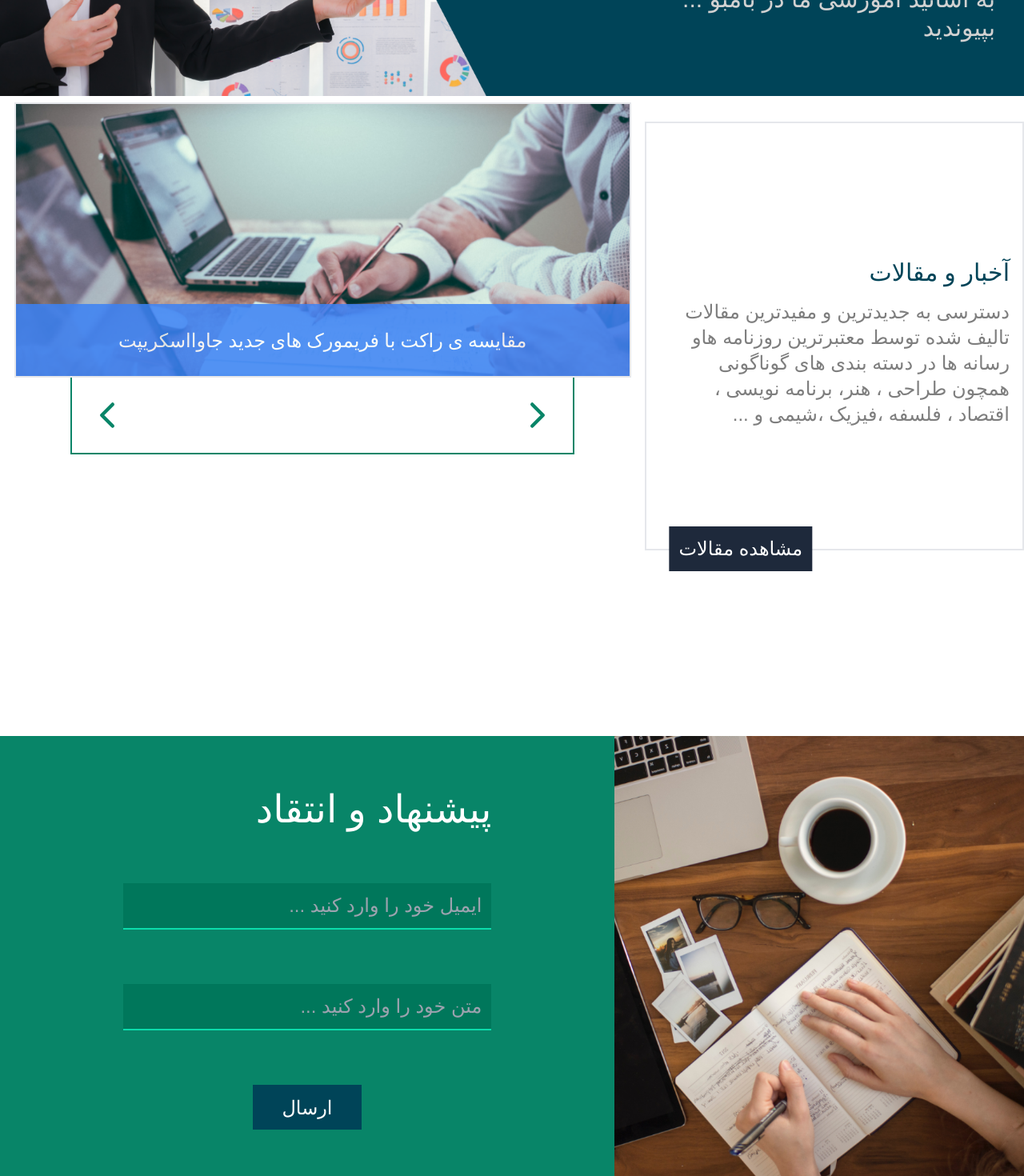
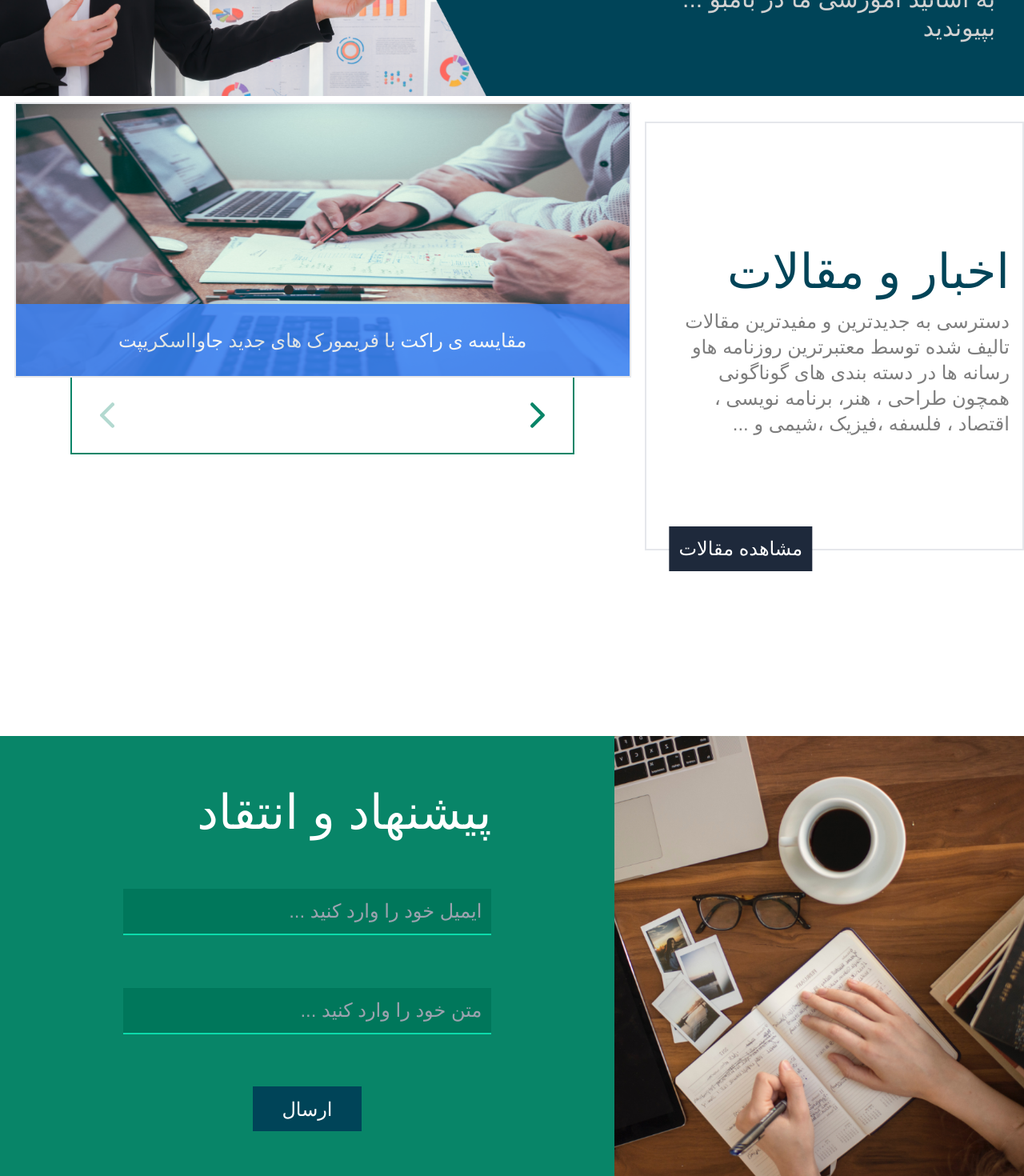
Before and after one commit to sepideh-sharifani/BambooAcademy, a React (Create React App) app: page /landing in a window 1280 px wide. Shown: the part 3080-4550 px from the top of the page at 80% size. Built offline with nearby package versions, Linux system fonts and the light colour scheme.

Commit message:
landing suggestion form and slider implemented!

```diff
--- a/src/pages/landing/components/index.tsx
+++ b/src/pages/landing/components/index.tsx
@@ -2,7 +2,7 @@ import GeneralInfo from "./general-info";
 import LandingCourses from "./landing-coureses/landing-courses";
 import RoadMap from "./road-map/road-map";
 import News from "./news/news";
-import Suggestions from "./suggestions";
+import Suggestions from "./suggestions/suggestions";
 import HeaderContentLandingRoute from "./header-content-landing-route";
 
 export { GeneralInfo , LandingCourses, RoadMap, News, Suggestions, HeaderContentLandingRoute };
--- a/src/pages/landing/components/news/article.tsx
+++ b/src/pages/landing/components/news/article.tsx
@@ -10,7 +10,7 @@ export default function Article() {
       flex flex-col justify-center p-4`}
         dir="rtl"
       >
-        <h2 className={`text-[#004458] text-3xl py-4`}>{"آخبار و مقالات"}</h2>
+        <h2 className={`text-[#004458] text-6xl py-4 font-Lalezar `}>{"اخبار و مقالات"}</h2>
         <p className={`text-[#7E7E7E] text-ellipsis font-WYekan text-2xl`}>
           {
             " دسترسی به جدیدترین و مفیدترین مقالات تالیف شده توسط معتبرترین روزنامه هاو رسانه ها در دسته بندی های گوناگونی همچون طراحی ، هنر، برنامه نویسی ، اقتصاد ، فلسفه ،فیزیک ،شیمی و ... "
--- a/src/pages/landing/components/news/slider.tsx
+++ b/src/pages/landing/components/news/slider.tsx
@@ -1,14 +1,65 @@
+import {  useState } from "react";
 import { IoChevronBack } from "react-icons/io5";
 import { IoChevronForward } from "react-icons/io5";
+import imgOne from "./../../../../assets/scott-graham-5fNmWej4tAA-unsplash.png";
+import imgTwo from "./../../../../assets/brooke-cagle-g1Kr4Ozfoac-unsplash.png";
+import imgThree from "./../../../../assets/neonbrand-1-aA2Fadydc-unsplash.png";
+import imgFour from "./../../../../assets/neonbrand-zFSo6bnZJTw-unsplash.png";
 
-export default function Slider(){
+const sources: any[] = [imgOne, imgTwo, imgThree, imgFour];
 
-    return <div
+function Image({ index }: { index: number }) {
+  return (
+    <img
+      className="absolute w-full h-full -z-10"
+      alt={`unsplash`}
+      src={sources[index]}
+      width="100%"
+      height="100%"
+    />
+  );
+}
+
+function Dots({ index }: { index: number }) {
+  return (
+    <div className={`flex justify-center gap-4 items-center `}>
+      {sources.map((_, dotIndex) => {
+        return (
+          <div
+            key={dotIndex.toString()}
+            className={`w-[12px] h-[12px] rounded-full bg-[#303030] ${
+              dotIndex === index ? `` : `opacity-50`
+            } `}
+          ></div>
+        );
+      })}
+    </div>
+  );
+}
+
+export default function Slider() {
+  const [sourceIndex, setIndex] = useState<number>(0);
+
+  const previousCallBack = () => {
+    if (sourceIndex > 0) setIndex(sourceIndex - 1);
+  };
+
+  const nextCallBack = () => {
+    console.log("smt");
+    if (sourceIndex < sources.length - 1) setIndex(sourceIndex + 1);
+  };
+
+  return (
+    <div
       className={` p-2 flex flex-col justify-center items-center w-[63%] h-[57vh] max-lg:w-full`}
     >
       <div
-      className={` border-2 border-gray max-w-[48.1875rem] max-h-[32.625rem] w-full h-full relative flex flex-col justify-end bg-news bg-cover`}
+        className={` border-2 border-gray max-w-[48.1875rem] max-h-[32.625rem] w-full h-full relative
+       flex gap-3 flex-col justify-end
+        `}
       >
+        <Image index={sourceIndex} />
+        <Dots index={sourceIndex} />
         <div
           className={`h-[5.6rem] bg-blue-500 opacity-[.85] flex justify-center items-center`}
         >
@@ -20,12 +71,29 @@ export default function Slider(){
       <div
         className={`max-w-[39.375rem] max-h-[6rem] w-full h-full border-2 border-[#088568] flex justify-between items-center px-5 border-t-0`}
       >
-      <button className={`text-[3rem] text-[#088568]`}>
+        <button
+          className={`text-[3rem] text-[#088568] ${
+            sourceIndex === 0
+              ? `opacity-30`
+              : `active:text-blue-500 active:scale-110`
+          }`}
+          onClick={previousCallBack}
+          disabled={sourceIndex === 0}
+        >
           <IoChevronBack />
         </button>
-      <button className={`text-[3rem] text-[#088568]`}>
+        <button
+          className={`text-[3rem] text-[#088568]  ${
+            sourceIndex === sources.length - 1
+              ? `opacity-30`
+              : `active:text-blue-500 active:scale-110`
+          }`}
+          onClick={nextCallBack}
+          disabled={sourceIndex === sources.length - 1}
+        >
           <IoChevronForward></IoChevronForward>
         </button>
       </div>
     </div>
+  );
 }
--- a/src/pages/landing/components/suggestions.tsx
+++ /dev/null
@@ -1,29 +0,0 @@
-export default function Suggestions() {
-  return (
-    <section className={`w-full  h-[70vh] flex flex-row bg-[#088568]`}>
-      <div
-        className={`h-full  relative grow flex flex-col items-center justify-center w-1/2 max-lg:w-full`}
-      >
-        <div className="flex flex-col items-center w-3/5 h-full max-lg:w-4/5 justify-evenly">
-          <h2 className={`max-md:text-3xl text-white self-end font-Lalezar text-5xl`}>پیشنهاد و انتقاد</h2>
-          <input
-            type="text"
-            dir="rtl"
-            placeholder="ایمیل خود را وارد کنید ..."
-            className={`border-0 p-3 bg-[#00775B] border-b-2 font-WYekan border-b-[#0CDBAB]  text-white text-2xl focus:outline-none w-full`}
-          />
-          <input
-            type="text"
-            dir="rtl"
-            placeholder="متن خود را وارد کنید ... "
-            className={`border-0 p-3 bg-[#00775B] border-b-2 font-WYekan border-b-[#0CDBAB] text-white text-2xl focus:outline-none w-full`}
-          />
-          <button className={`px-9 py-3 text-white bg-[#004458] text-2xl`}>
-            ارسال
-          </button>
-        </div>
-      </div>
-      <div className={` bg-suggestions grow w-1/2 max-lg:hidden  bg-no-repeat bg-right bg-cover max-[1600px]:w-[30%]`}></div>
-    </section>
-  );
-}
--- /dev/null
+++ b/src/pages/landing/components/suggestions/form.tsx
@@ -0,0 +1,69 @@
+import { useForm} from "react-hook-form";
+import Input from "./input";
+
+const emailRegEx =
+  /^[a-zA-Z0-9.!#$%&’*+/=?^_`{|}~-]+@[a-zA-Z0-9-]+(?:\.[a-zA-Z0-9-]+)*$/;
+
+interface SuggestionsForm {
+  email: string;
+  paragraph: string;
+}
+
+export default function Form() {
+  const {
+    control,
+    handleSubmit,
+    formState: { errors },
+  } = useForm<SuggestionsForm>({ mode: "onChange" });
+  const submit = (data: SuggestionsForm) => {
+    console.log("from", data);
+    alert("THANK YOU");
+  };
+
+  return (
+    <div
+      className={`h-full  relative grow flex flex-col items-center justify-center w-1/2 max-lg:w-full`}
+    >
+      <div className="flex flex-col items-center w-3/5 h-full max-lg:w-4/5 justify-evenly">
+        <h2
+          className={`max-md:text-3xl text-white self-end font-Lalezar text-6xl`}
+        >
+          پیشنهاد و انتقاد
+        </h2>
+        <Input
+          control={control}
+          name={"email"}
+          rules={{
+            require: true,
+            pattern: {
+              value: emailRegEx,
+              message: "ایمیل وارده صحیح نمی باشد",
+            },
+          }}
+          shouldUnregister={false}
+          placeholder="ایمیل خود را وارد کنید ..."
+        />
+        <Input
+          control={control}
+          name={"paragraph"}
+          rules={{ require: false }}
+          shouldUnregister={false}
+          placeholder="متن خود را وارد کنید ... "
+        />
+        <button
+          className={`px-9 py-3 text-white bg-[#004458] text-2xl`}
+          onClick={handleSubmit(submit)}
+        >
+          ارسال
+        </button>
+      </div>
+      {errors && (
+        <div className="absolute bottom-0 -translate-x-1/2 left-1/2">
+          <p className={`text-2xl text-red-500 font-WYekan `}>
+            {errors.email?.message}
+          </p>
+        </div>
+      )}
+    </div>
+  );
+}
--- /dev/null
+++ b/src/pages/landing/components/suggestions/index.tsx
@@ -0,0 +1 @@
+export {default} from "./suggestions"
--- /dev/null
+++ b/src/pages/landing/components/suggestions/input.tsx
@@ -0,0 +1,23 @@
+import {  useController } from "react-hook-form";
+export default function Input({ control, rules, shouldUnregister, name, placeholder }: any) {
+    const {
+      field: { value, ref, onBlur, onChange },
+    } = useController({
+      control,
+      name,
+      rules,
+      shouldUnregister,
+    });
+
+    return (
+      <input
+        ref={ref}
+        value={value}
+        onChange={onChange}
+        onBlur={onBlur}
+        dir="rtl"
+        placeholder={placeholder}
+        className={`border-0 p-3 bg-[#00775B] border-b-2 font-WYekan border-b-[#0CDBAB]  text-white text-2xl focus:outline-none w-full`}
+      />
+    );
+  }
--- /dev/null
+++ b/src/pages/landing/components/suggestions/suggestions.tsx
@@ -0,0 +1,11 @@
+import Form from "./form"
+
+
+export default function Suggestions() {
+  return (
+    <section className={`w-full  h-[70vh] flex flex-row bg-[#088568]`}>
+      <Form/>
+      <div className={` bg-suggestions grow w-1/2 max-lg:hidden  bg-no-repeat bg-right bg-cover max-[1600px]:w-[30%]`}></div>
+    </section>
+  );
+}
```
Lines whose indentation alone changed are shown as unchanged.
